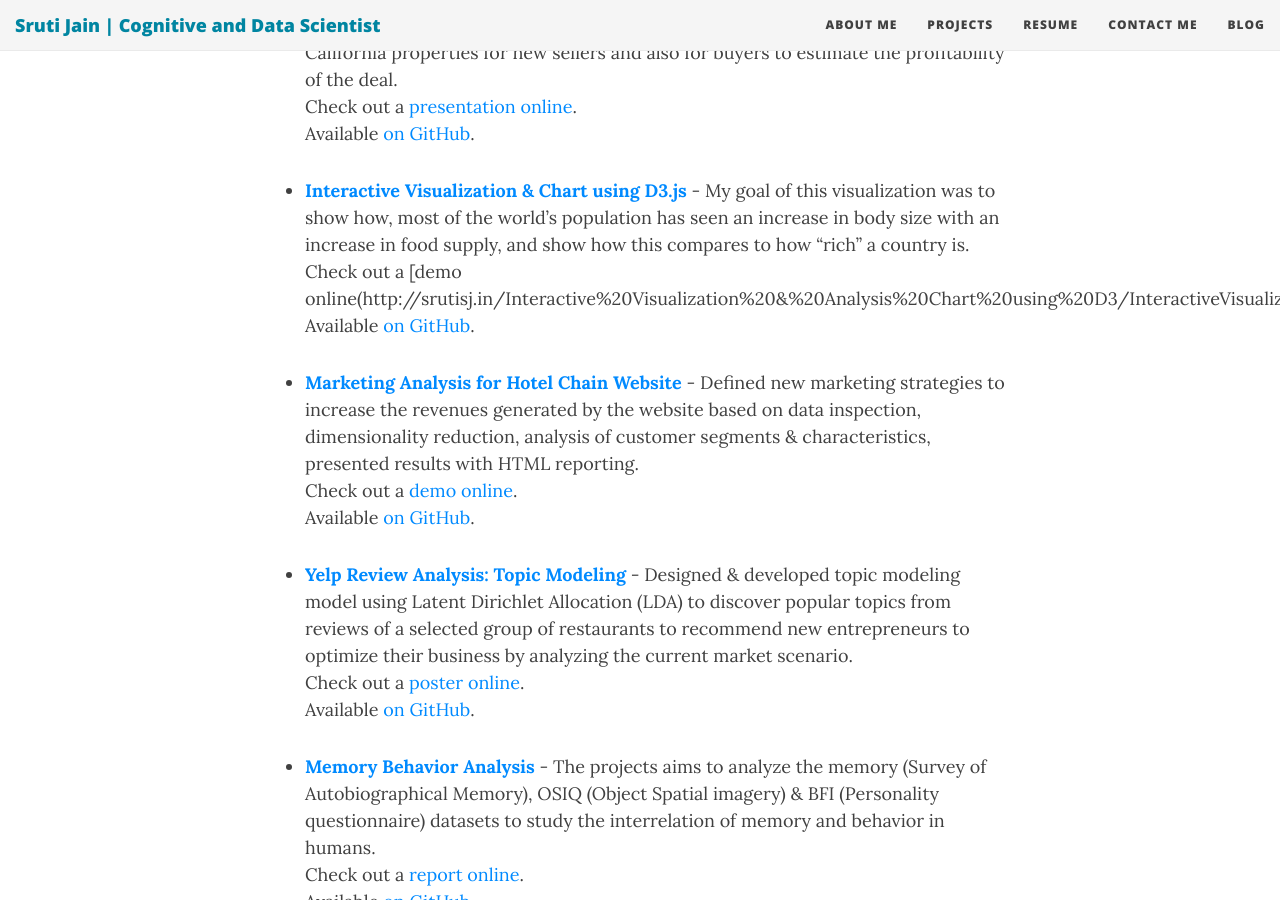
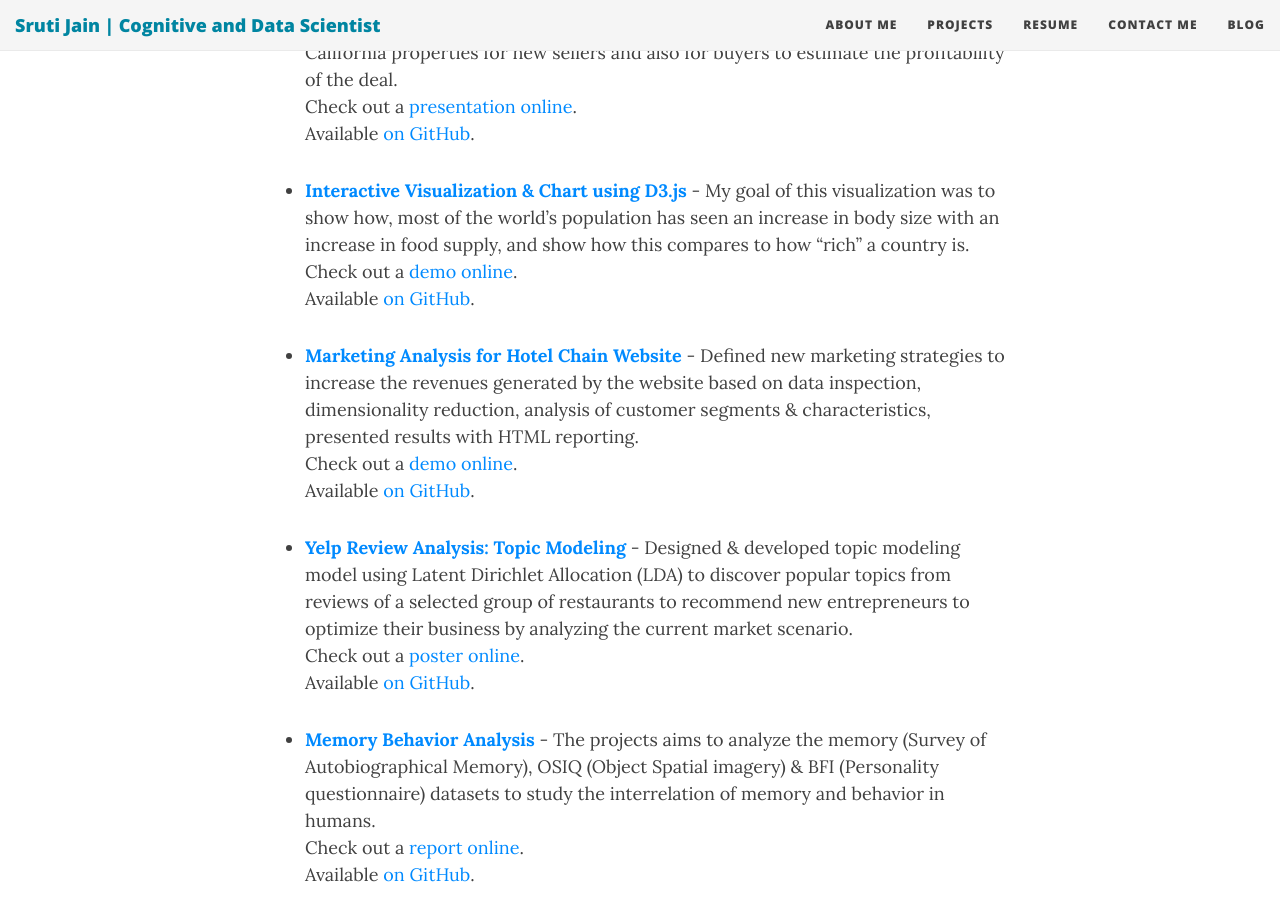
Before and after one commit to sruti-jain/sruti-jain.github.io, a Jekyll site: the page built from Projects.md, in a window 1280 px wide and 900 px high, scrolled down 710 px. Built offline with Jekyll 4.4.1, drawn with Linux system fonts in a browser that asks for light colours; nearby versions of some CDN libraries; our own code applies the rules of GitHub Pages for plain Markdown files.

Commit message:
Update Projects.md

```diff
--- a/Projects.md
+++ b/Projects.md
@@ -16,11 +16,11 @@ carbonads: true
   Available [on GitHub](https://github.com/sruti-jain/Airbnb-Data-Analysis-Project).
 
 - **[Predicting House Prices - Regression Problem](https://www.slideshare.net/SrutiJain/predicting-house-pricesregression)** - Determining the housing prices of California properties for new sellers and also for buyers to estimate the profitability of the deal.
-  Check out a [presentation  online](https://www.slideshare.net/SrutiJain/predicting-house-pricesregression).
+  Check out a [presentation online](https://www.slideshare.net/SrutiJain/predicting-house-pricesregression).
   Available [on GitHub](https://github.com/sruti-jain/Predicting-House-Prices---Regression).
 
 - **[Interactive Visualization & Chart using D3.js](http://srutisj.in/Interactive%20Visualization%20&%20Analysis%20Chart%20using%20D3/InteractiveVisualization.html)** - My goal of this visualization was to show how, most of the world's population has seen an increase in body size with an increase in food supply, and show how this compares to how "rich" a country is.
-  Check out a [demo online(http://srutisj.in/Interactive%20Visualization%20&%20Analysis%20Chart%20using%20D3/InteractiveVisualization.html).
+  Check out a [demo online](http://srutisj.in/Interactive%20Visualization%20&%20Analysis%20Chart%20using%20D3/InteractiveVisualization.html).
   Available [on GitHub](https://github.com/sruti-jain/Interactive-Visualization-Analysis-Chart-using-D3).
 
 - **[Marketing Analysis for Hotel Chain Website](http://www.srutisj.in/Marketing%20Analysis%20for%20Hotel%20Chain%20website/MarketingStrategyAnalytics.html)** - Defined new marketing strategies to increase the revenues generated by the website based on data inspection, dimensionality reduction, analysis of customer segments & characteristics, presented results with HTML reporting.
```
